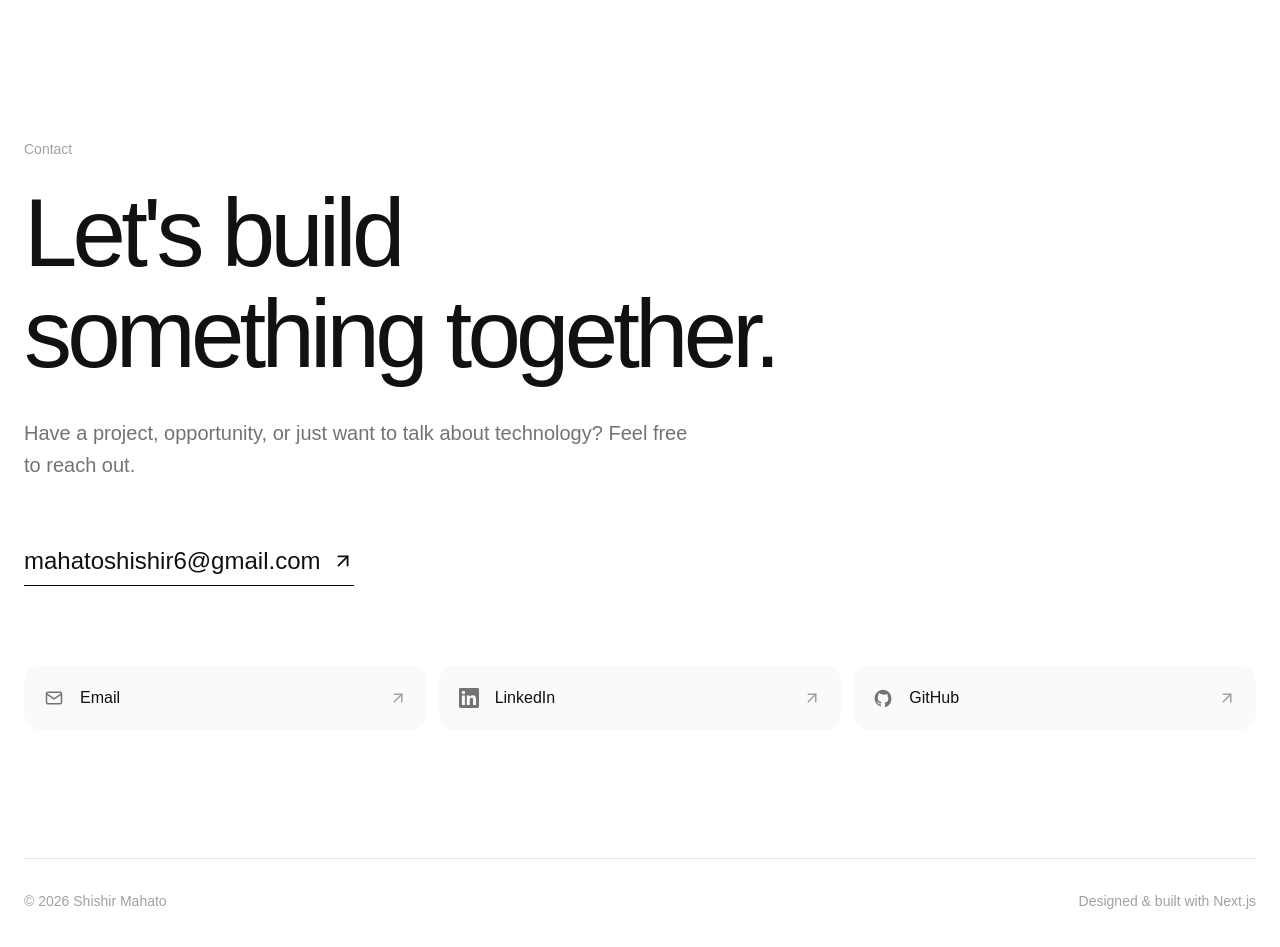
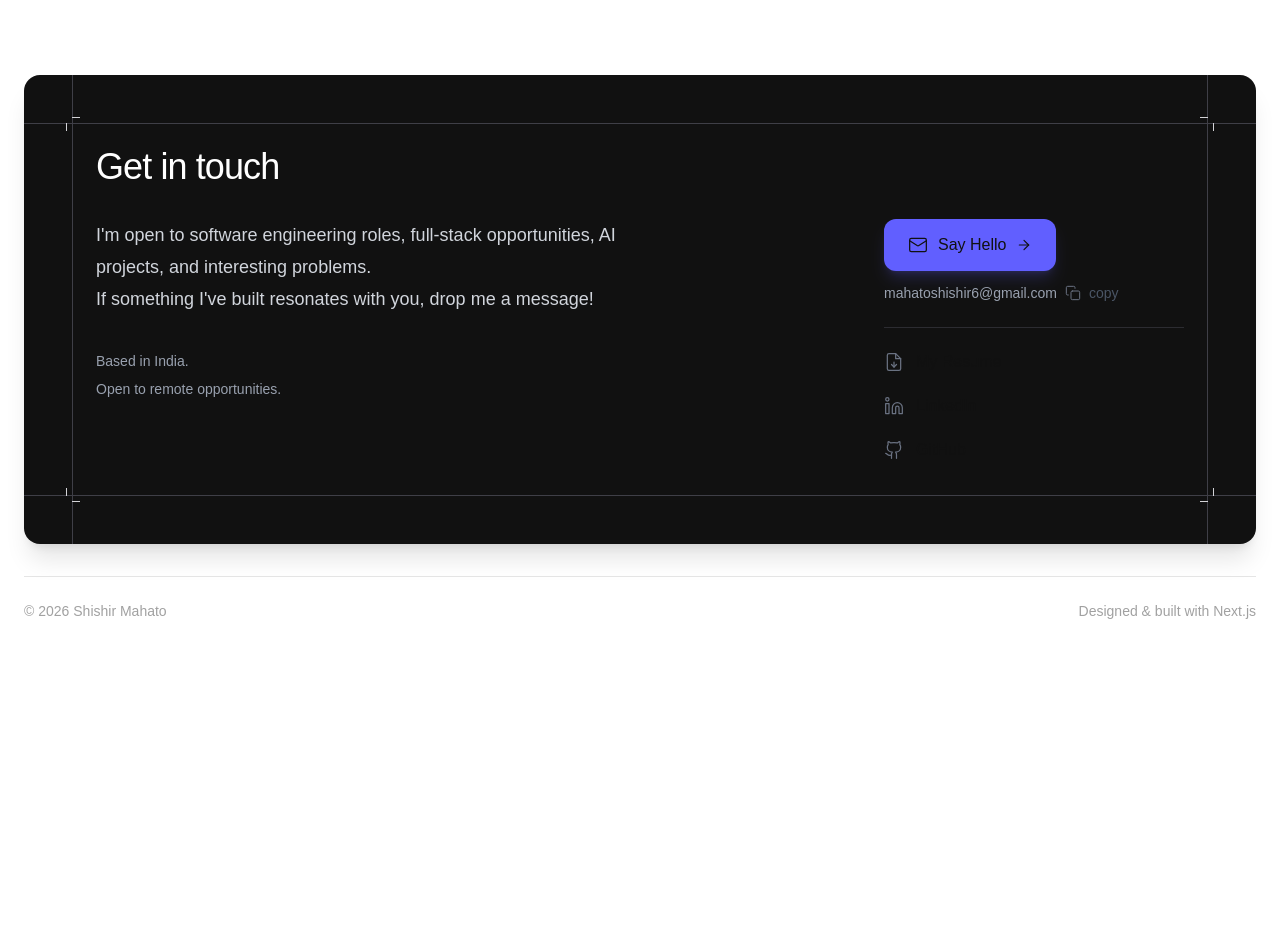
Before and after one commit to shishir-21/shishir-portfolio, a Next.js app: page / in a window 1280 px wide. Shown: the part 8260-9207 px from the top of the page. After the commit the page ends 8993 px from the top, so only its background shows below. Built offline with nearby package versions, Linux system fonts and the light colour scheme; no server answers.

Commit message:
feat: redesign contact section

```diff
--- a/components/Contact.tsx
+++ b/components/Contact.tsx
@@ -1,211 +1,327 @@
 "use client";
 
-import { motion } from "framer-motion";
-import { ArrowUpRight } from "lucide-react";
+import { useState } from "react";
 
-const socials = [
-  {
-    name: "Email",
-    href: "mailto:mahatoshishir6@gmail.com",
-    type: "email",
-  },
-  {
-    name: "LinkedIn",
-    href: "https://www.linkedin.com/in/shishir-mahato-4468aa280/",
-    type: "linkedin",
-  },
-  {
-    name: "GitHub",
-    href: "https://github.com/shishir-21",
-    type: "github",
-  },
-];
-
-function SocialIcon({ type }: { type: string }) {
-  if (type === "github") {
+function CopyIcon({ className = "" }: { className?: string }) {
   return (
     <svg
+      className={className}
+      width="16"
+      height="16"
       viewBox="0 0 24 24"
-        fill="currentColor"
-        className="h-5 w-5"
+      fill="none"
+      stroke="currentColor"
+      strokeWidth="1.5"
+      strokeLinecap="round"
+      strokeLinejoin="round"
       aria-hidden="true"
     >
-        <path d="M12 2C6.48 2 2 6.58 2 12.26c0 4.53 2.87 8.37 6.84 9.72.5.1.68-.22.68-.49v-1.7c-2.78.62-3.37-1.38-3.37-1.38-.46-1.2-1.11-1.52-1.11-1.52-.91-.64.07-.63.07-.63 1.01.07 1.54 1.07 1.54 1.07.9 1.57 2.36 1.12 2.94.86.09-.67.35-1.12.64-1.38-2.22-.26-4.55-1.14-4.55-5.07 0-1.12.39-2.03 1.03-2.75-.1-.26-.45-1.3.1-2.71 0 0 .84-.28 2.75 1.05A9.2 9.2 0 0 1 12 7.84c.85 0 1.7.12 2.49.36 1.91-1.33 2.75-1.05 2.75-1.05.55 1.41.2 2.45.1 2.71.64.72 1.03 1.63 1.03 2.75 0 3.94-2.34 4.8-4.57 5.06.36.32.68.94.68 1.9v2.82c0 .27.18.59.69.49A10.02 10.02 0 0 0 22 12.26C22 6.58 17.52 2 12 2Z" />
+      <rect x="9" y="9" width="13" height="13" rx="2" />
+      <path d="M5 15H4a2 2 0 0 1-2-2V4a2 2 0 0 1 2-2h9a2 2 0 0 1 2 2v1" />
     </svg>
   );
 }
 
-  if (type === "linkedin") {
+function CheckIcon({ className = "" }: { className?: string }) {
   return (
     <svg
+      className={className}
+      width="16"
+      height="16"
       viewBox="0 0 24 24"
-        fill="currentColor"
-        className="h-5 w-5"
+      fill="none"
+      stroke="currentColor"
+      strokeWidth="2"
+      strokeLinecap="round"
+      strokeLinejoin="round"
       aria-hidden="true"
     >
-        <path d="M20.45 20.45h-3.56v-5.57c0-1.33-.03-3.04-1.85-3.04-1.85 0-2.14 1.45-2.14 2.95v5.66H9.34V8.99h3.42v1.56h.05c.48-.9 1.64-1.85 3.38-1.85 3.61 0 4.28 2.37 4.28 5.45v6.3ZM5.32 7.43a2.07 2.07 0 1 1 0-4.14 2.07 2.07 0 0 1 0 4.14ZM7.1 20.45H3.54V8.99H7.1v11.46ZM22.23 0H1.77C.79 0 0 .77 0 1.73v20.54C0 23.23.79 24 1.77 24h20.46c.98 0 1.77-.77 1.77-1.73V1.73C24 .77 23.21 0 22.23 0Z" />
+      <polyline points="20 6 9 17 4 12" />
     </svg>
   );
 }
 
+function ArrowIcon({ className = "" }: { className?: string }) {
   return (
     <svg
+      className={className}
+      width="16"
+      height="16"
       viewBox="0 0 24 24"
       fill="none"
       stroke="currentColor"
-      strokeWidth="1.8"
-      className="h-5 w-5"
+      strokeWidth="1.75"
+      strokeLinecap="round"
+      strokeLinejoin="round"
       aria-hidden="true"
     >
-      <rect
-        x="3"
-        y="5"
-        width="18"
-        height="14"
-        rx="2"
-      />
-      <path d="m3 7 9 6 9-6" />
+      <line x1="5" y1="12" x2="19" y2="12" />
+      <polyline points="12 5 19 12 12 19" />
     </svg>
   );
 }
 
+function MailIcon({ className = "" }: { className?: string }) {
+  return (
+    <svg
+      className={className}
+      width="20"
+      height="20"
+      viewBox="0 0 24 24"
+      fill="none"
+      stroke="currentColor"
+      strokeWidth="1.5"
+      strokeLinecap="round"
+      strokeLinejoin="round"
+      aria-hidden="true"
+    >
+      <rect x="2" y="4" width="20" height="16" rx="2" />
+      <path d="m22 7-8.97 5.7a1.94 1.94 0 0 1-2.06 0L2 7" />
+    </svg>
+  );
+}
+
+function FileIcon({ className = "" }: { className?: string }) {
+  return (
+    <svg
+      className={className}
+      width="20"
+      height="20"
+      viewBox="0 0 24 24"
+      fill="none"
+      stroke="currentColor"
+      strokeWidth="1.5"
+      strokeLinecap="round"
+      strokeLinejoin="round"
+      aria-hidden="true"
+    >
+      <path d="M14 2H6a2 2 0 0 0-2 2v16a2 2 0 0 0 2 2h12a2 2 0 0 0 2-2V8z" />
+      <polyline points="14 2 14 8 20 8" />
+      <line x1="12" y1="18" x2="12" y2="12" />
+      <polyline points="9 15 12 18 15 15" />
+    </svg>
+  );
+}
+
+function LinkedInIcon({ className = "" }: { className?: string }) {
+  return (
+    <svg
+      className={className}
+      width="20"
+      height="20"
+      viewBox="0 0 24 24"
+      fill="none"
+      stroke="currentColor"
+      strokeWidth="1.5"
+      strokeLinecap="round"
+      strokeLinejoin="round"
+      aria-hidden="true"
+    >
+      <path d="M16 8a6 6 0 0 1 6 6v7h-4v-7a2 2 0 0 0-2-2 2 2 0 0 0-2 2v7h-4v-7a6 6 0 0 1 6-6z" />
+      <rect x="2" y="9" width="4" height="12" />
+      <circle cx="4" cy="4" r="2" />
+    </svg>
+  );
+}
+
+function GitHubIcon({ className = "" }: { className?: string }) {
+  return (
+    <svg
+      className={className}
+      width="20"
+      height="20"
+      viewBox="0 0 24 24"
+      fill="none"
+      stroke="currentColor"
+      strokeWidth="1.5"
+      strokeLinecap="round"
+      strokeLinejoin="round"
+      aria-hidden="true"
+    >
+      <path d="M15 22v-4a4.8 4.8 0 0 0-1-3.5c3 0 6-2 6-5.5.08-1.25-.27-2.48-1-3.5.28-1.15.28-2.35 0-3.5 0 0-1 0-3 1.5-2.64-.5-5.36-.5-8 0C6 2 5 2 5 2c-.3 1.15-.3 2.35 0 3.5A5.403 5.403 0 0 0 4 9c0 3.5 3 5.5 6 5.5-.39.49-.68 1.05-.85 1.65-.17.6-.22 1.23-.15 1.85v4" />
+      <path d="M9 18c-4.51 2-5-2-7-2" />
+    </svg>
+  );
+}
+
+const socials = [
+  {
+    label: "LinkedIn",
+    href: "https://www.linkedin.com/in/shishir-mahato-4468aa280/",
+    icon: LinkedInIcon,
+  },
+  {
+    label: "GitHub",
+    href: "https://github.com/shishir-21",
+    icon: GitHubIcon,
+  },
+];
+
 export default function Contact() {
+  const [copied, setCopied] = useState(false);
+  const [copyStatus, setCopyStatus] = useState("");
+
+  const email = "mahatoshishir6@gmail.com";
+
+  const handleCopy = async () => {
+    try {
+      await navigator.clipboard.writeText(email);
+
+      setCopied(true);
+      setCopyStatus("Email copied to clipboard.");
+
+      setTimeout(() => {
+        setCopied(false);
+        setCopyStatus("");
+      }, 2000);
+    } catch {
+      setCopyStatus("Unable to copy email.");
+    }
+  };
+
   return (
-    <section
-      id="contact"
-      className="border-t border-black/10"
-    >
-      <div className="mx-auto max-w-7xl px-6 py-32 md:py-44">
+    <section id="contact" className="border-t border-black/10">
+      <div className="mx-auto max-w-7xl px-4 py-20 md:px-6 md:py-28">
+        <div className="relative overflow-hidden rounded-2xl bg-[#111111] p-8 shadow-xl md:p-[72px]">
+          {/* Decorative frame */}
+          <div className="pointer-events-none absolute inset-0">
+            <div className="absolute left-0 right-0 top-8 h-px bg-zinc-700 md:top-12" />
+            <div className="absolute bottom-8 left-0 right-0 h-px bg-zinc-700 md:bottom-12" />
 
-        {/* Heading */}
-        <motion.div
-          initial={{
-            opacity: 0,
-            y: 40,
-          }}
-          whileInView={{
-            opacity: 1,
-            y: 0,
-          }}
-          viewport={{
-            once: true,
-          }}
-          transition={{
-            duration: 0.7,
-          }}
-          className="max-w-5xl"
-        >
-          <p className="text-sm text-neutral-400">
-            Contact
+            <div className="absolute bottom-0 right-8 top-0 w-px bg-zinc-700 md:right-12" />
+            <div className="absolute bottom-0 left-8 top-0 w-px bg-zinc-700 md:left-12" />
+
+            {/* Top-left corner */}
+            <div className="absolute left-[42px] top-12 hidden h-2 w-px bg-zinc-300 md:block" />
+            <div className="absolute left-12 top-[42px] hidden h-px w-2 bg-zinc-300 md:block" />
+
+            {/* Top-right corner */}
+            <div className="absolute right-[42px] top-12 hidden h-2 w-px bg-zinc-300 md:block" />
+            <div className="absolute right-12 top-[42px] hidden h-px w-2 bg-zinc-300 md:block" />
+
+            {/* Bottom-left corner */}
+            <div className="absolute bottom-[42px] left-12 hidden h-px w-2 bg-zinc-300 md:block" />
+            <div className="absolute bottom-12 left-[42px] hidden h-2 w-px bg-zinc-300 md:block" />
+
+            {/* Bottom-right corner */}
+            <div className="absolute bottom-[42px] right-12 hidden h-px w-2 bg-zinc-300 md:block" />
+            <div className="absolute bottom-12 right-[42px] hidden h-2 w-px bg-zinc-300 md:block" />
+          </div>
+
+          <div className="relative z-10">
+            <h2 className="mb-8 text-3xl font-medium tracking-tight text-white md:text-4xl">
+              Get in touch
+            </h2>
+
+            <div className="flex flex-col gap-10 lg:flex-row lg:items-start lg:justify-between">
+              {/* Left side */}
+              <div className="lg:w-[58%]">
+                <p className="max-w-xl text-base leading-8 text-gray-300 md:text-lg">
+                  I&apos;m open to software engineering roles, full-stack
+                  opportunities, AI projects, and interesting problems.
+                  <br />
+                  If something I&apos;ve built resonates with you, drop me a
+                  message!
                 </p>
 
-          <h2 className="mt-6 text-5xl font-medium leading-[1.05] tracking-[-0.05em] sm:text-6xl md:text-8xl">
-            Let&apos;s build
+                <p className="mt-8 text-sm leading-7 text-gray-400">
+                  Based in India.
                   <br />
-            something together.
-          </h2>
-
-          <p className="mt-8 max-w-2xl text-lg leading-8 text-neutral-500 md:text-xl">
-            Have a project, opportunity, or just want
-            to talk about technology? Feel free to
-            reach out.
+                  Open to remote opportunities.
                 </p>
-        </motion.div>
-
-        {/* Email */}
-        <motion.a
-          href="mailto:mahatoshishir6@gmail.com"
-          initial={{
-            opacity: 0,
-            y: 30,
-          }}
-          whileInView={{
-            opacity: 1,
-            y: 0,
-          }}
-          viewport={{
-            once: true,
-          }}
-          transition={{
-            duration: 0.6,
-            delay: 0.1,
-          }}
-          className="group mt-16 flex w-fit items-center gap-3 border-b border-black pb-2 text-lg font-medium transition-opacity hover:opacity-60 md:text-2xl"
-        >
-          mahatoshishir6@gmail.com
-
-          <ArrowUpRight
-            size={22}
-            className="transition-transform duration-300 group-hover:translate-x-1 group-hover:-translate-y-1"
-          />
-        </motion.a>
-
-        {/* Social Links */}
-        <div className="mt-20 grid gap-3 sm:grid-cols-3">
-          {socials.map((social, index) => (
-            <motion.a
-              key={social.name}
-              href={social.href}
-              target={
-                social.type === "email"
-                  ? undefined
-                  : "_blank"
-              }
-              rel={
-                social.type === "email"
-                  ? undefined
-                  : "noopener noreferrer"
-              }
-              initial={{
-                opacity: 0,
-                y: 30,
-              }}
-              whileInView={{
-                opacity: 1,
-                y: 0,
-              }}
-              viewport={{
-                once: true,
-              }}
-              transition={{
-                duration: 0.5,
-                delay: 0.15 + index * 0.1,
-              }}
-              className="group flex items-center justify-between rounded-2xl bg-neutral-50 p-5 transition-colors hover:bg-neutral-100"
-            >
-              <div className="flex items-center gap-4">
-
-                <div className="text-neutral-500">
-                  <SocialIcon type={social.type} />
               </div>
 
-                <span className="font-medium">
-                  {social.name}
+              {/* Right side */}
+              <div className="flex flex-col lg:w-[300px]">
+                {/* Email CTA */}
+                <a
+                  href={`mailto:${email}`}
+                  className="group inline-flex w-fit items-center gap-2.5 rounded-xl bg-indigo-500 px-6 py-3.5 text-base font-medium text-white shadow-lg shadow-indigo-500/20 transition-all duration-300 hover:bg-indigo-400 hover:shadow-indigo-400/30"
+                >
+                  <MailIcon className="shrink-0" />
+
+                  <span>Say Hello</span>
+
+                  <ArrowIcon className="shrink-0 transition-transform duration-300 group-hover:translate-x-1" />
+                </a>
+
+                {/* Copy email */}
+                <button
+                  type="button"
+                  onClick={handleCopy}
+                  aria-label={`Copy email address ${email}`}
+                  className="mt-3 flex w-fit items-center gap-2 text-left text-sm text-gray-400 transition-colors hover:text-white"
+                  title="Copy email"
+                >
+                  <span>{email}</span>
+
+                  {copied ? (
+                    <CheckIcon className="text-indigo-400" />
+                  ) : (
+                    <CopyIcon className="text-gray-500" />
+                  )}
+
+                  <span className="text-gray-600">
+                    {copied ? "copied" : "copy"}
                   </span>
+                </button>
+
+                {/* Accessible copy status */}
+                <p
+                  aria-live="polite"
+                  aria-atomic="true"
+                  className="sr-only"
+                >
+                  {copyStatus}
+                </p>
+
+                {/* Links */}
+                <div className="mt-6 flex flex-col border-t border-zinc-700/60 pt-3">
+                  {/* Resume */}
+                  <a
+                    href="/resume.pdf"
+                    download
+                    className="group flex items-center gap-3 rounded-lg py-2.5 text-base text-gray-300 transition-colors hover:text-white"
+                  >
+                    <FileIcon className="shrink-0 text-gray-500 transition-colors group-hover:text-indigo-300" />
+
+                    <span>My Resume</span>
+
+                    <ArrowIcon className="ml-auto text-gray-600 opacity-0 transition-all duration-300 group-hover:translate-x-1 group-hover:text-indigo-300 group-hover:opacity-100" />
+                  </a>
+
+                  {/* Social links */}
+                  {socials.map((social) => {
+                    const Icon = social.icon;
+
+                    return (
+                      <a
+                        key={social.label}
+                        href={social.href}
+                        target="_blank"
+                        rel="noopener noreferrer"
+                        className="group flex items-center gap-3 rounded-lg py-2.5 text-base text-gray-300 transition-colors hover:text-white"
+                      >
+                        <Icon className="shrink-0 text-gray-500 transition-colors group-hover:text-indigo-300" />
+
+                        <span>{social.label}</span>
+
+                        <ArrowIcon className="ml-auto text-gray-600 opacity-0 transition-all duration-300 group-hover:translate-x-1 group-hover:text-indigo-300 group-hover:opacity-100" />
+                      </a>
+                    );
+                  })}
                 </div>
-
-              <ArrowUpRight
-                size={18}
-                className="text-neutral-400 transition-transform duration-300 group-hover:translate-x-1 group-hover:-translate-y-1"
-              />
-            </motion.a>
-          ))}
+              </div>
+            </div>
+          </div>
         </div>
 
         {/* Footer */}
-        <div className="mt-32 border-t border-black/10 pt-8">
-          <div className="flex flex-col gap-4 text-sm text-neutral-400 sm:flex-row sm:items-center sm:justify-between">
-            <p>
-              © {new Date().getFullYear()} Shishir
-              Mahato
-            </p>
+        <div className="mt-8 flex flex-col gap-3 border-t border-black/10 pt-6 text-sm text-neutral-400 sm:flex-row sm:items-center sm:justify-between">
+          <p>© {new Date().getFullYear()} Shishir Mahato</p>
 
-            <p>
-              Designed &amp; built with Next.js
-            </p>
+          <p>Designed &amp; built with Next.js</p>
         </div>
-        </div>
-
       </div>
     </section>
   );
```
Lines whose indentation alone changed are shown as unchanged.
